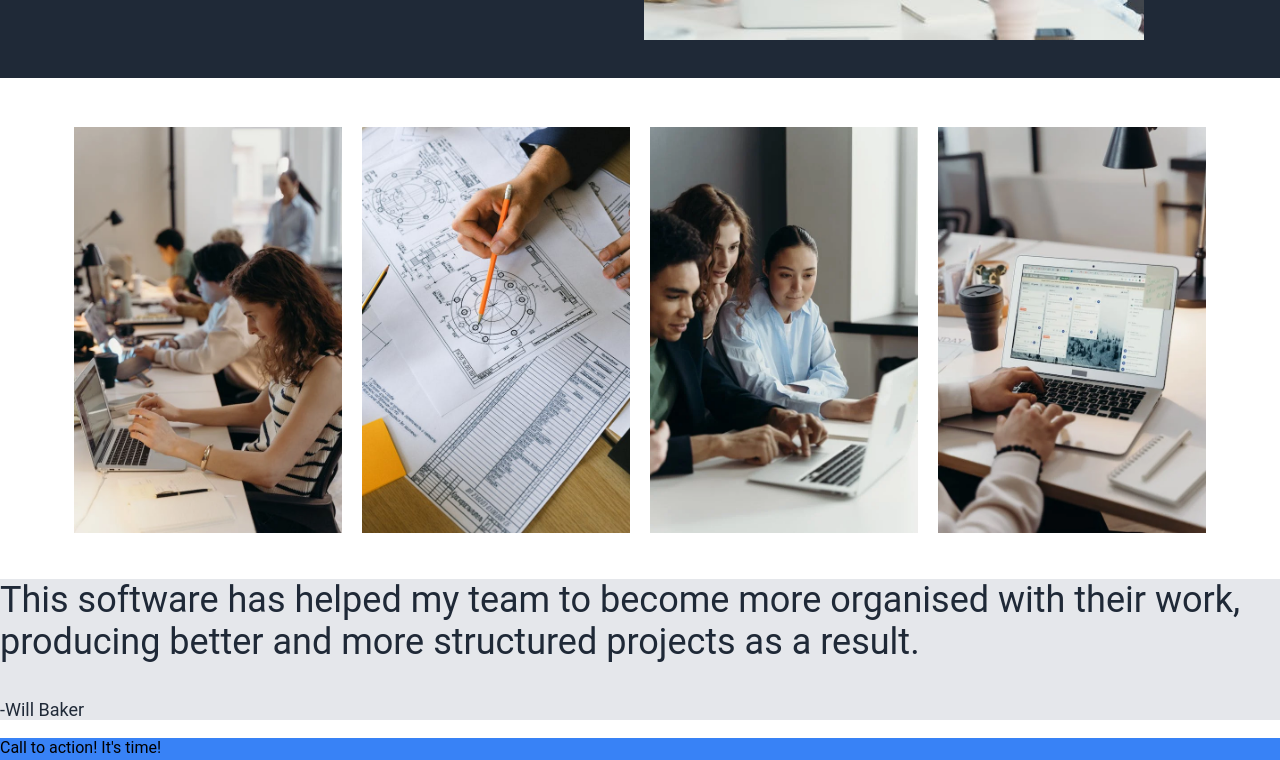
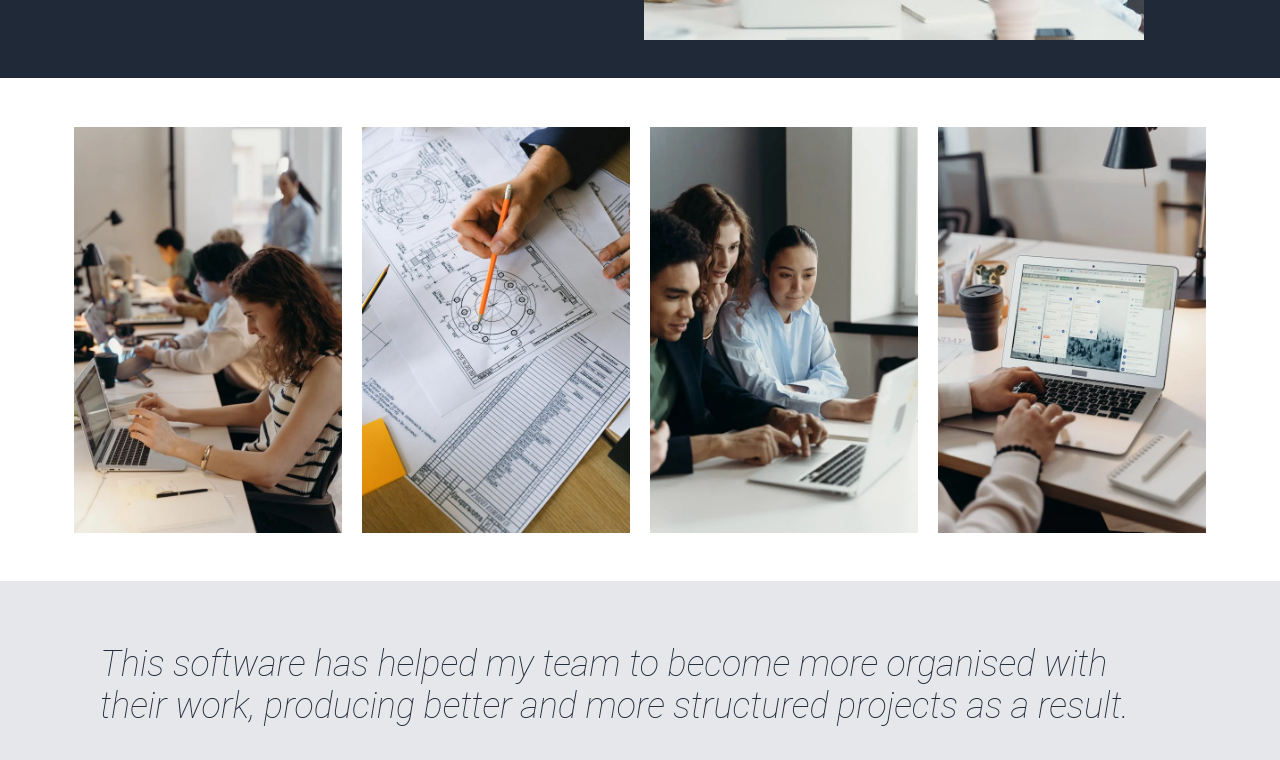
Before and after one commit to fran-mowat/dock, a plain HTML site: page index.html in a window 1280 px wide. Shown: the part 386-1146 px from the top of the page. Drawn offline with Linux system fonts and the light colour scheme.

Commit message:
section three styling completed - adjusted padding between sections

```diff
--- a/styles.css
+++ b/styles.css
@@ -103,7 +103,7 @@ button:hover{
 .two .container{
     display: flex;
     justify-content: center;
-    padding: 3% 5% 0% 5%;
+    padding: 3% 5%;
 }
 
 .two .item{
@@ -143,6 +143,7 @@ button:hover{
 
 .three{
     background-color: #E5E7EB;
+    padding: 2% 100px 3%;
 }
 
 .three p{
@@ -151,10 +152,11 @@ button:hover{
 
 .three .quote{
     font-size: 36px;
-    font-style: light, italic;
+    font-style: italic;
+    font-weight: 200;
 }
 
 .three .reference{
     font-size: 18px;
-    font-style: bolder;
+    font-weight: bolder;
 }
```
